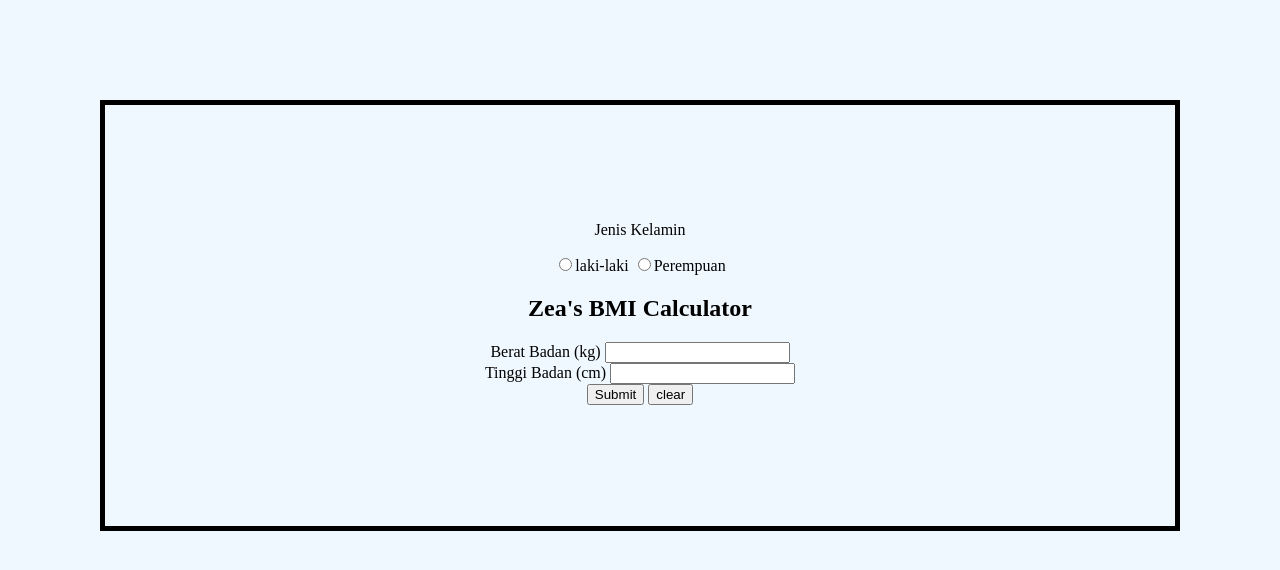
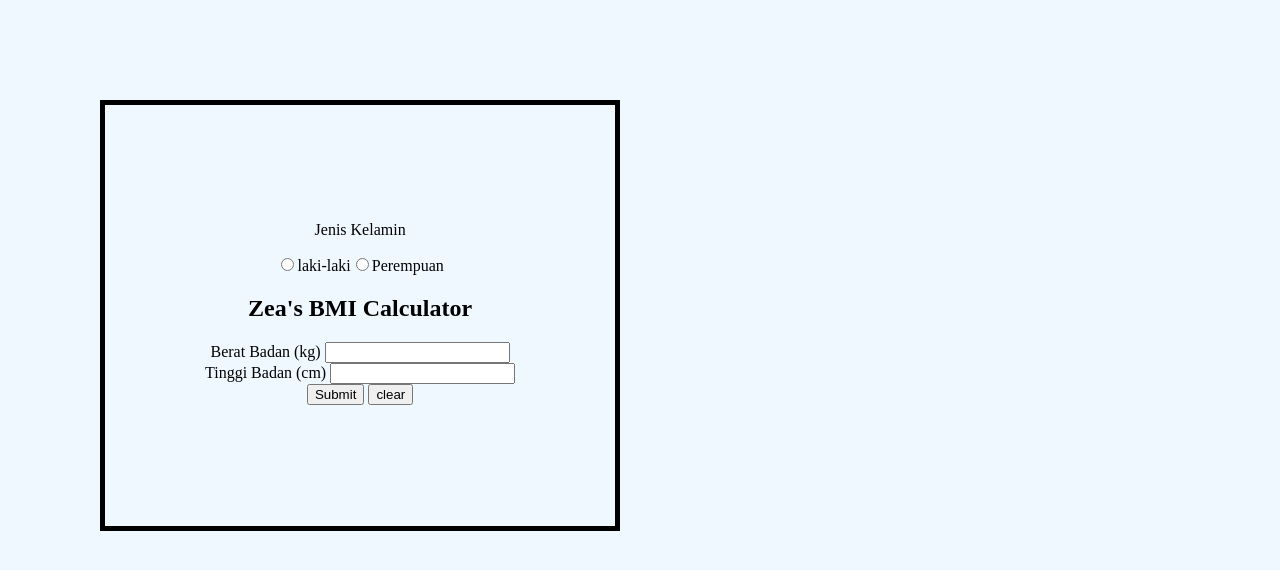
Before and after one commit to revou-fundamental-course/8-jul-24-zea-0366, a plain HTML site: page index.html in a window 1280 px wide. Drawn offline with Linux system fonts and the light colour scheme.

Commit message:
Update style.css

```diff
--- a/css/style.css
+++ b/css/style.css
@@ -5,6 +5,7 @@ body {
   padding: 100px;
   box-sizing: 100px;
   background-color: aliceblue;
+ display: inline-table;
 
 }
 
```
